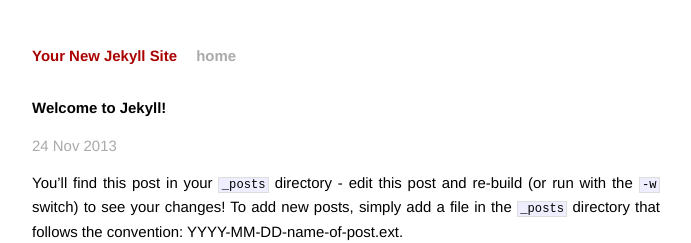
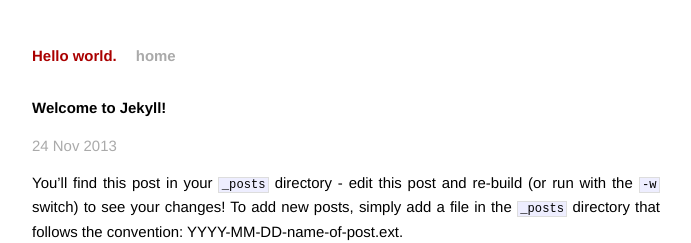
Before and after one commit to qixingyue/qixingyue.github.io, a Jekyll site: the page built from _posts/2013-11-24-welcome-to-jekyll.markdown, in a window 1280 px wide. Shown: the top 243 px of the page, without its empty margins (294-985 px from the left). Built offline with Jekyll 4.4.1, drawn with Linux system fonts in a browser that asks for light colours; Markdown is read by kramdown in place of the engine named in the settings.

Commit message:
change title

```diff
--- a/_config.yml
+++ b/_config.yml
@@ -1,3 +1,3 @@
-name: Your New Jekyll Site
+name: Hello world.
 markdown: redcarpet
 pygments: true
```
